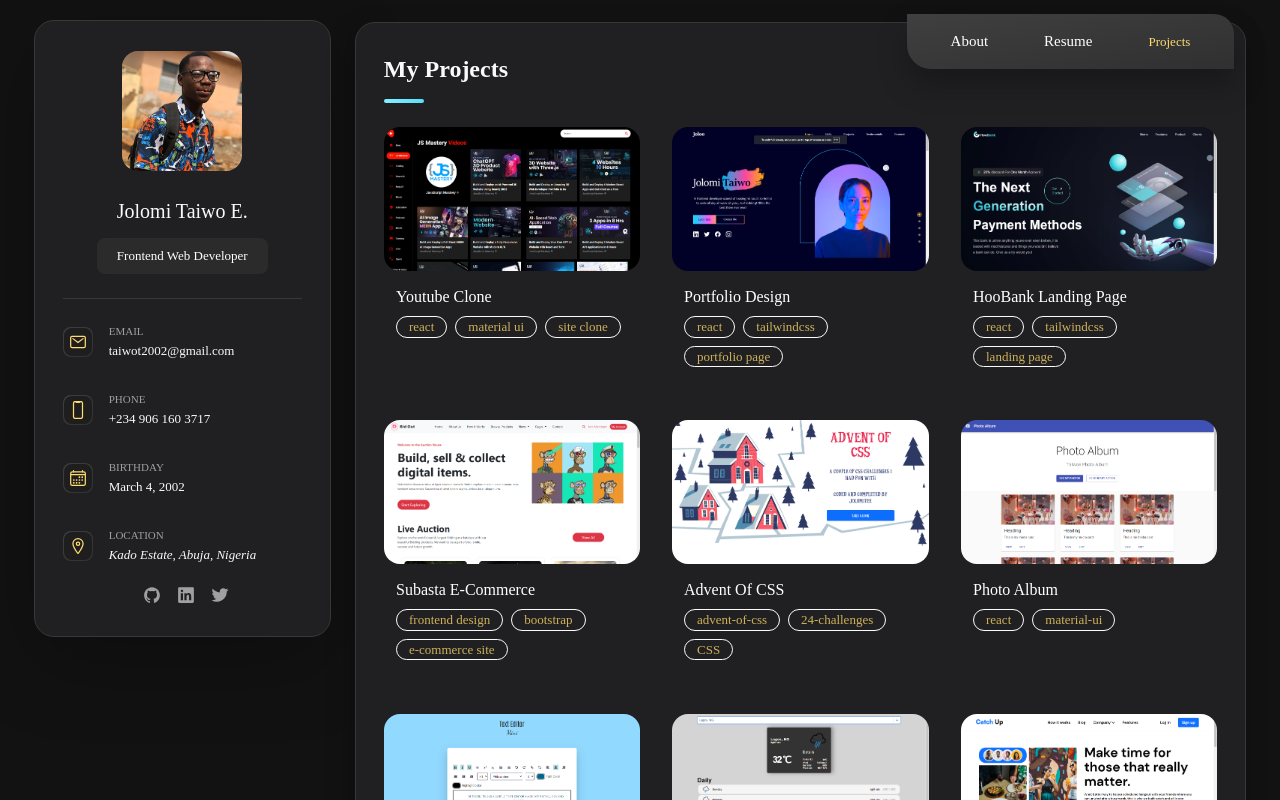
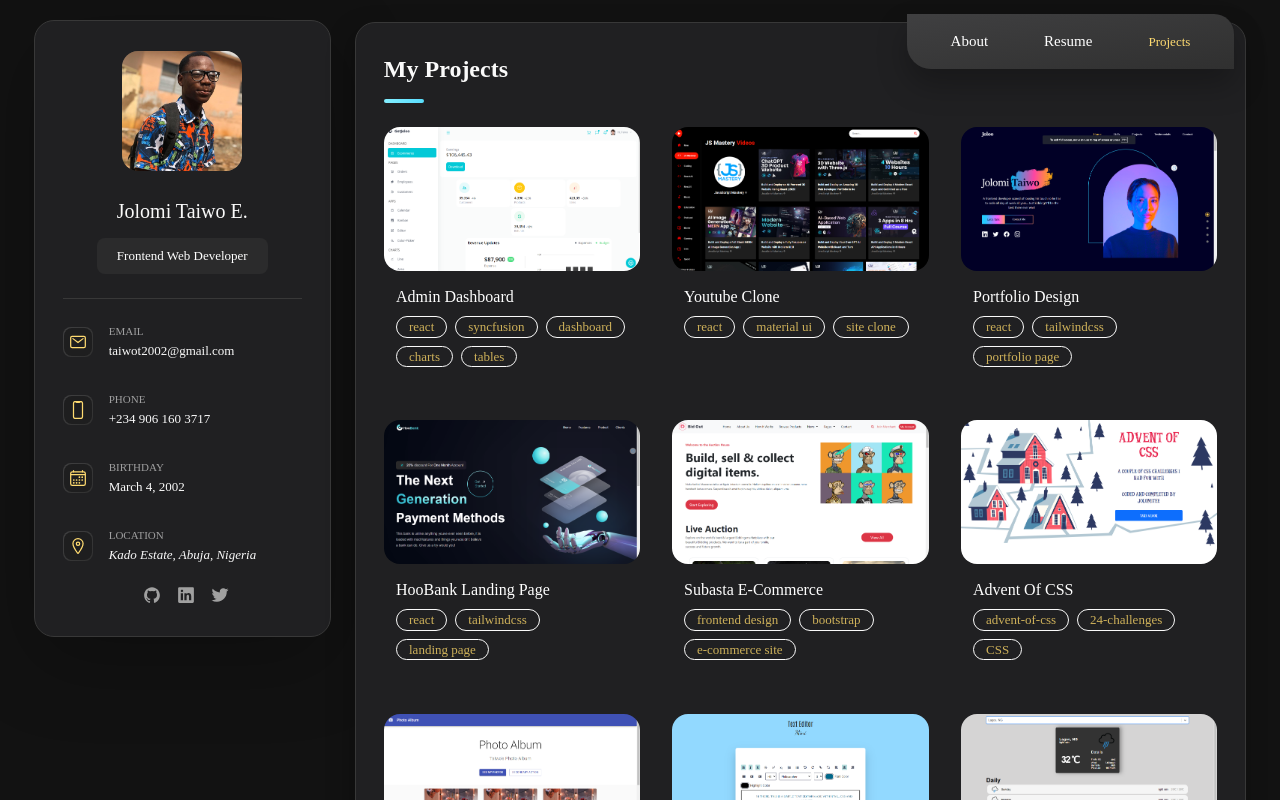
Before and after one commit to JolomiTee/JolomiTee-s-Portfolio, a React (Vite) app: page /projects in a window 1280 px wide. Shown: the top 800 px of the page. Built offline with nearby package versions, Linux system fonts and the light colour scheme.

Commit message:
added new project18

```diff
--- a/src/components/Projects.jsx
+++ b/src/components/Projects.jsx
@@ -16,6 +16,7 @@ import Project14 from "../assets/images/ProjectImg/Project14.png";
 import Project15 from "../assets/images/ProjectImg/Project15.png";
 import Project16 from "../assets/images/ProjectImg/Project16.png";
 import Project17 from "../assets/images/ProjectImg/Project17.png";
+import Project18 from "../assets/images/ProjectImg/Project18.png";
 
 
 const projects = [
@@ -138,6 +139,13 @@ const projects = [
         category: "react, material ui, site clone",
         responsive: true,
     },
+    {
+        name: "Admin Dashboard",
+        link: "https://syncfusion-admin-dashboard.vercel.app/",
+        img: Project18,
+        category: "react, syncfusion, dashboard, charts, tables",
+        responsive: true,
+    },
     // {
     //     name: String,
     //     link: String,
```
Also changed, not shown: src/assets/images/ProjectImg/project18.png (added), 1 other file (tests, documents, lock files or other folders).
